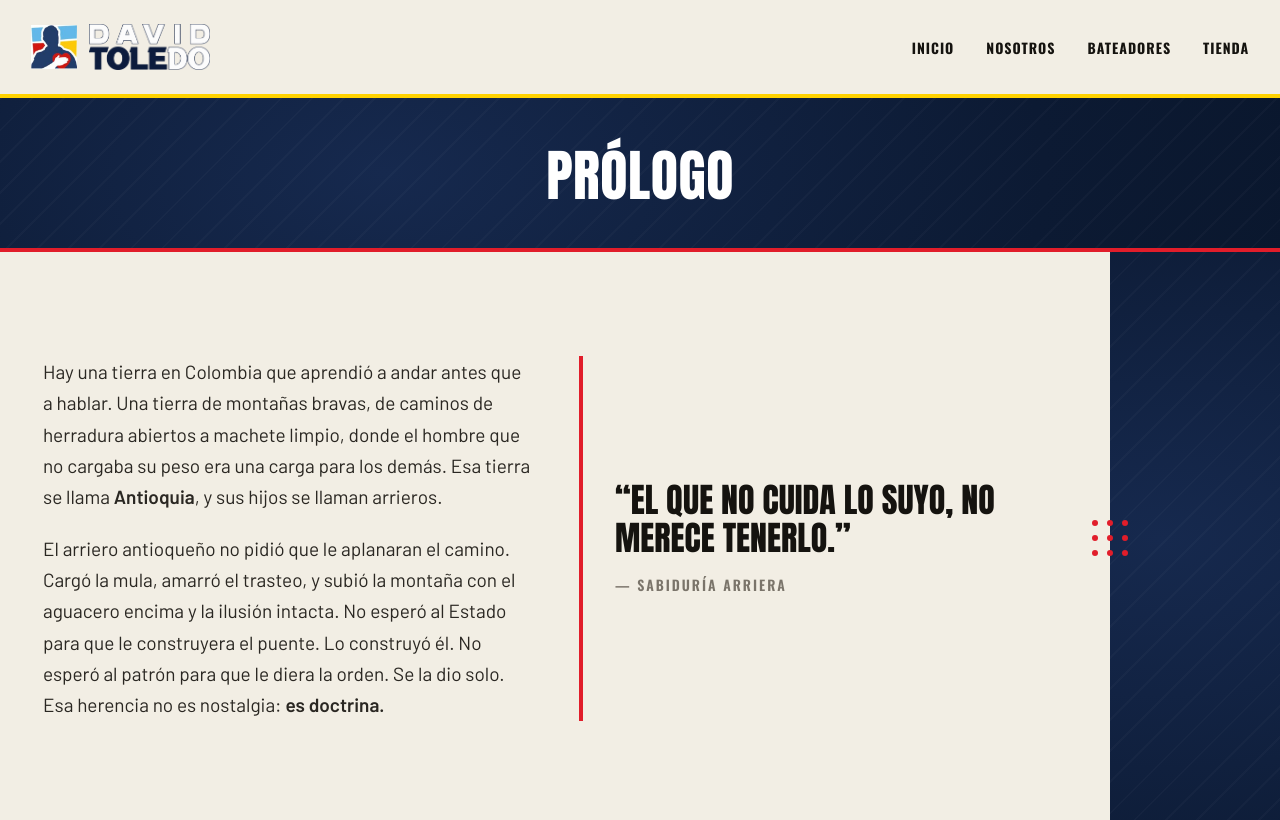
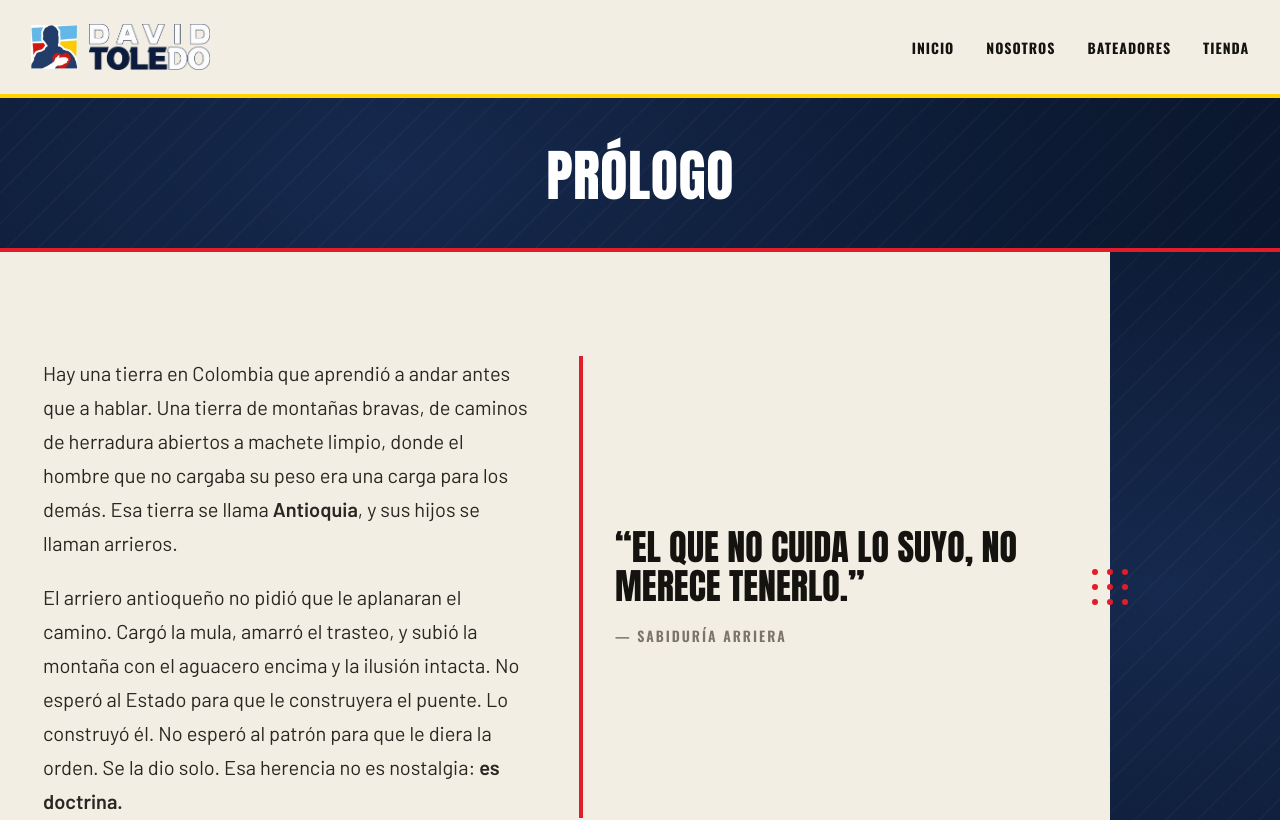
Before and after one commit to EsneiderCdD/movimiento-bate, a Next.js app: page /nosotros in a window 1280 px wide. Shown: the top 820 px of the page. Built offline with nearby package versions, Linux system fonts and the light colour scheme.

Commit message:
feat(/about): desing:

```diff
--- a/src/components/specific/nosotros/NosotrosPageContent.module.css
+++ b/src/components/specific/nosotros/NosotrosPageContent.module.css
@@ -109,7 +109,7 @@
 
 .accentQuote {
   font-family: var(--font-anton);
-  font-size: 34px;
+  font-size: 36px;
   line-height: 1.1;
   color: var(--marron-negro);
   text-transform: uppercase;
@@ -149,8 +149,8 @@
 
 .text {
   font-family: var(--font-barlow);
-  font-size: 19px;
-  line-height: 1.65;
+  font-size: 20px;
+  line-height: 1.7;
   color: #2a2722;
   margin: 0;
 }
```
